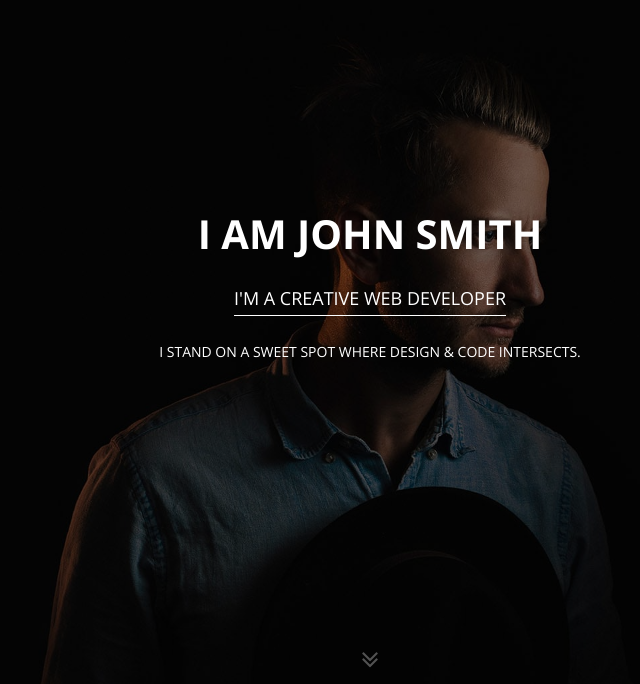
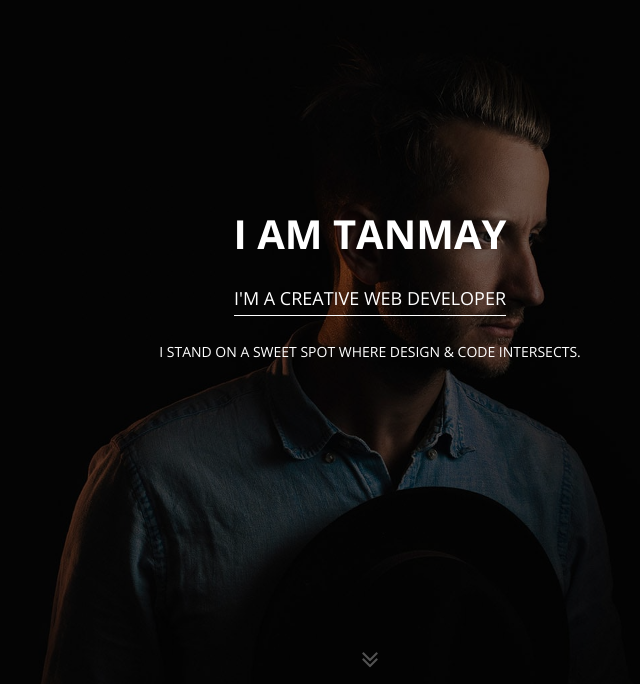
Before and after one commit to iamtanmayc/my-first-app, a plain HTML site: page index.html in a window 1280 px wide. Shown: the part 113-797 px from the top of the page, without its empty margins (270-910 px from the left). Drawn offline with nearby package versions, Linux system fonts and the light colour scheme.

Commit message:
Changed name

```diff
--- a/index.html
+++ b/index.html
@@ -56,7 +56,7 @@
 
         <!-- Name & Description -->
         <div class="hero-content">
-            <h1>I am John Smith</h1>
+            <h1>I am Tanmay</h1>
             <p class="hero-job"><span>I'M A CREATIVE WEB DEVELOPER</span></p>
             <p class="hero-job-desc">I STAND ON A SWEET SPOT WHERE DESIGN &amp; CODE INTERSECTS. </p>
 
```
